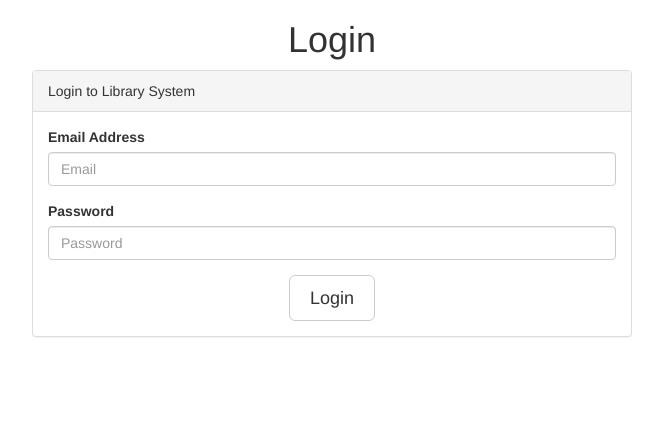
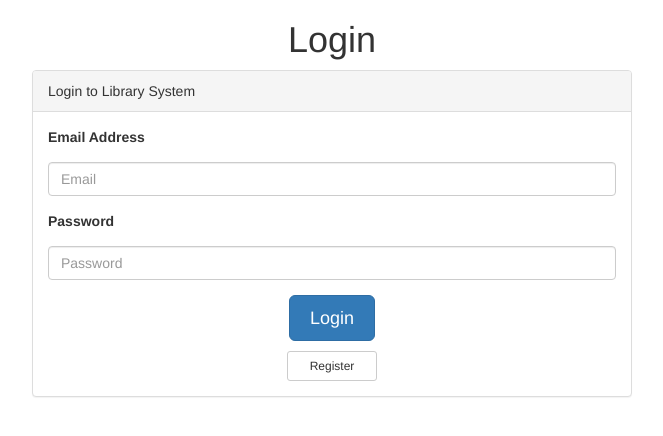
Before and after one commit to ben-jervis-old/207a7, a PHP site: page /login in a window 1280 px wide. Shown: the top 436 px of the page, without its empty margins (308-971 px from the left). Run offline with PHP 8.4, Linux system fonts and the light colour scheme; some libraries are stand-ins or nearby versions.

Commit message:
Just everything

```diff
--- /dev/null
+++ b/includes/headerIncludes.html
@@ -0,0 +1,12 @@
+<!--jQuery-->
+<script src="https://code.jquery.com/jquery-1.12.4.js"></script>
+
+<!--Bootstrap-->
+<link rel="stylesheet" href="https://maxcdn.bootstrapcdn.com/bootstrap/3.3.7/css/bootstrap.min.css">
+
+<!--Local CSS-->
+<link rel="stylesheet" href="../main.css">
+
+<!--jQuery UI-->
+<script src="https://code.jquery.com/ui/1.12.1/jquery-ui.js"></script>
+<link rel="stylesheet" href="http://code.jquery.com/ui/1.12.1/themes/base/jquery-ui.css">
--- a/login/index.php
+++ b/login/index.php
@@ -74,15 +74,12 @@
 	<head>
 		<title>Assignment Library | Login</title>
 
-		<!--Bootstrap Link-->
-		<link rel="stylesheet" href="https://maxcdn.bootstrapcdn.com/bootstrap/3.3.7/css/bootstrap.min.css">
-
-		<link rel="stylesheet" href="../main.css">
+		<?php include "../includes/headerIncludes.html"; ?>
 	</head>
 	<body>
 		<div class="container">
 			<h1 class="text-center">Login</h1>
-			<div class="panel panel-default center-block login-panel">
+			<div class="panel panel-default center-block limited-width-panel">
 				<div class="panel-heading">Login to Library System</div>
 				<div class="form-wrapper">
 					<form action="index.php" method="post">
@@ -99,10 +96,13 @@
 								echo "<div class=\"alert alert-danger\"><strong>Invalid Login </strong>We don't recognise that combination.</div>";
 							}
 						?>
-						<button type="submit" class="btn btn-default btn-lg center-block">Login</button>
+						<button type="submit" class="btn btn-primary btn-lg center-block">Login</button>
+						<a href="../register" class="btn btn-default btn-sm center-block" id="register-link">Register</a>
 					</form>
 				</div>
+
 			</div>
+
 		</div>
 	</body>
 </html>
--- a/main.css
+++ b/main.css
@@ -18,11 +18,15 @@ div.form-group {
 	position: relative;
 }
 
+div.form-group>input.form-control {
+	margin-top: 10px;
+}
+
 div.form-wrapper {
 	padding: 15px;
 }
 
-div.panel.login-panel {
+div.panel.limited-width-panel {
 	max-width: 600px;
 }
 
@@ -34,3 +38,8 @@ form {
 	padding-left: 20px;
 	padding-right: 20px;
 }
+
+#register-link {
+	max-width: 90px;
+	margin-top: 10px;
+}
```
Also changed, not shown: books/index.php (+19 -4 lines), checkout/index.php (+6 -3 lines), register/index.php (+5 -6 lines), users/index.php (+9 -3 lines).
